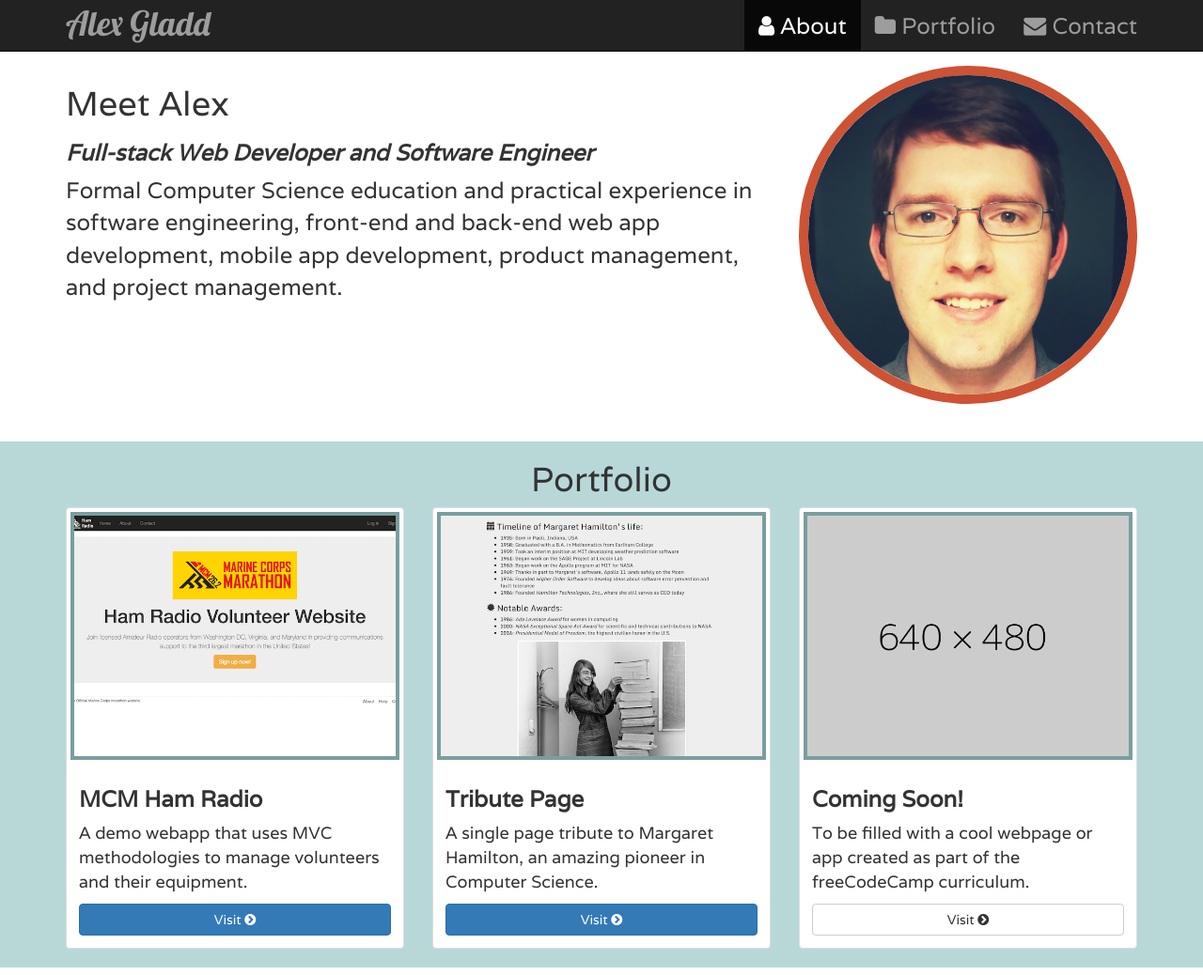
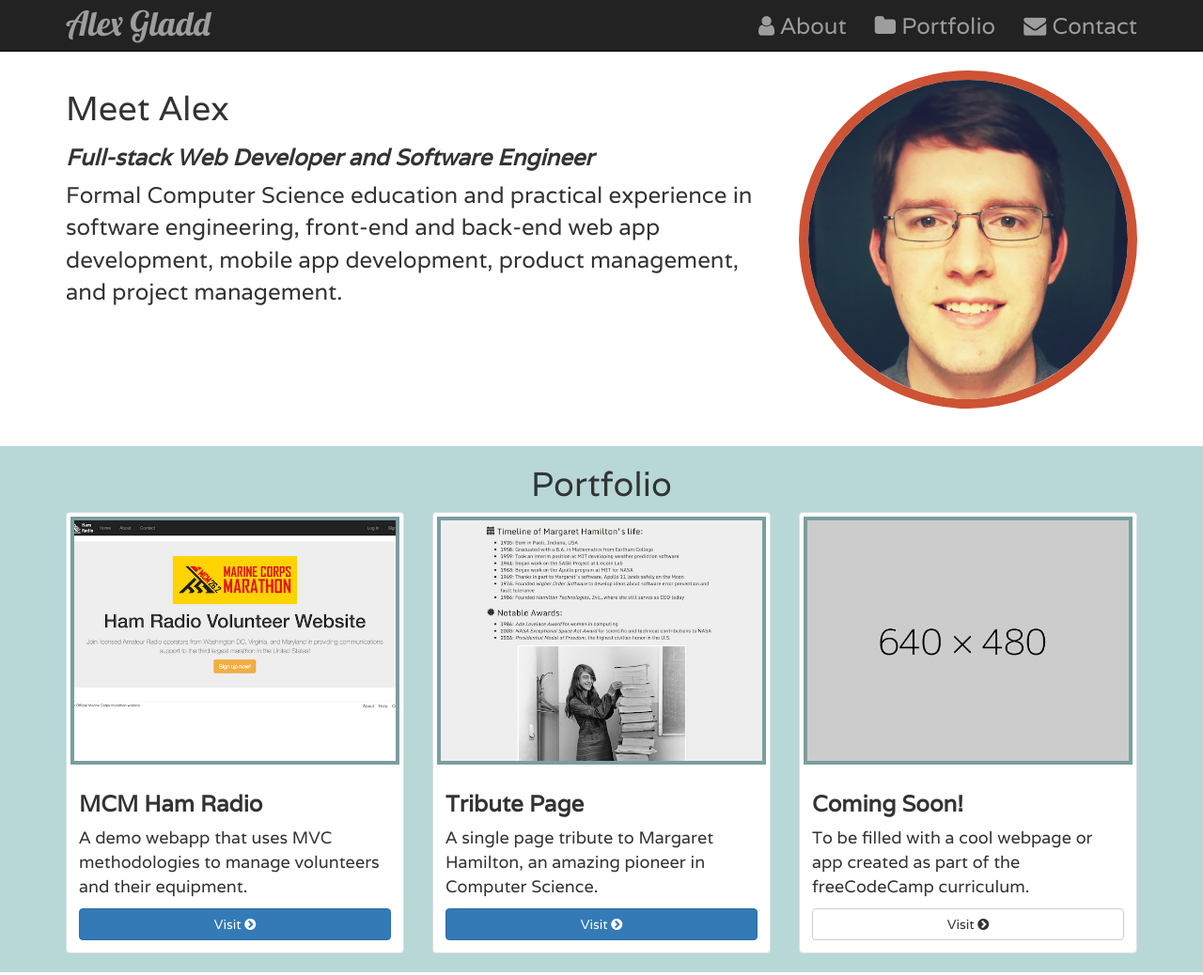
Before and after one commit to alexgladd/fcc-portfolio, a plain HTML site: page index.html in a window 1280 px wide. Shown: the top 1038 px of the page at 94% size. Drawn offline with nearby package versions, Linux system fonts and the light colour scheme.

Commit message:
Fix anchor offset problem

```diff
--- a/css/portfolio.css
+++ b/css/portfolio.css
@@ -2,7 +2,7 @@
 
 body {
   font-family: 'Varela', sans-serif;
-  margin-top: 70px;
+  margin-top: 75px;
   font-size: 24px;
 }
 
--- a/index.html
+++ b/index.html
@@ -13,6 +13,11 @@
   <link rel="stylesheet" href="https://maxcdn.bootstrapcdn.com/font-awesome/4.7.0/css/font-awesome.min.css">
   <!-- Custom -->
   <link rel="stylesheet" href="css/portfolio.css">
+
+  <!-- Scroll helper -->
+  <script>
+    window.addEventListener("hashchange", function() { scrollBy(0, -55) })
+  </script>
 </head>
 <body>
   <!-- navbar -->
@@ -29,7 +34,7 @@
       </div>
       <div id="navbar" class="navbar-collapse collapse">
         <ul class="nav navbar-nav navbar-right">
-          <li class="active"><a href="#about"><i class="fa fa-user"></i> About</a></li>
+          <li><a href="#about"><i class="fa fa-user"></i> About</a></li>
           <li><a href="#portfolio"><i class="fa fa-folder"></i> Portfolio</a></li>
           <li><a href="#contact"><i class="fa fa-envelope"></i> Contact</a></li>
         </ul>
@@ -151,6 +156,5 @@
   <script src="https://ajax.googleapis.com/ajax/libs/jquery/3.2.1/jquery.min.js"></script>
   <!-- Bootstrap -->
   <script src="https://maxcdn.bootstrapcdn.com/bootstrap/3.3.7/js/bootstrap.min.js" integrity="sha384-Tc5IQib027qvyjSMfHjOMaLkfuWVxZxUPnCJA7l2mCWNIpG9mGCD8wGNIcPD7Txa" crossorigin="anonymous"></script>
-  <!-- Custom -->
 </body>
 </html>
```
